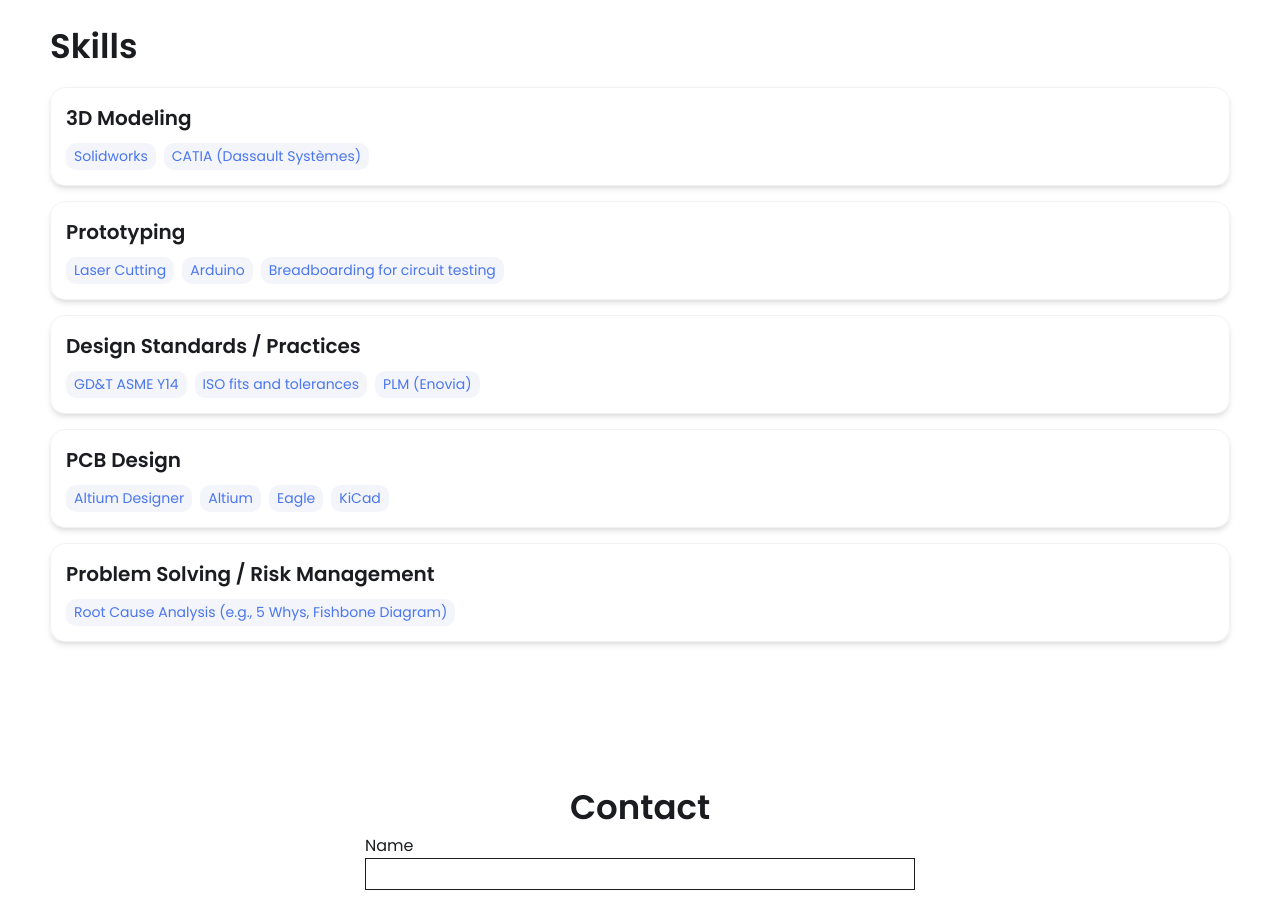
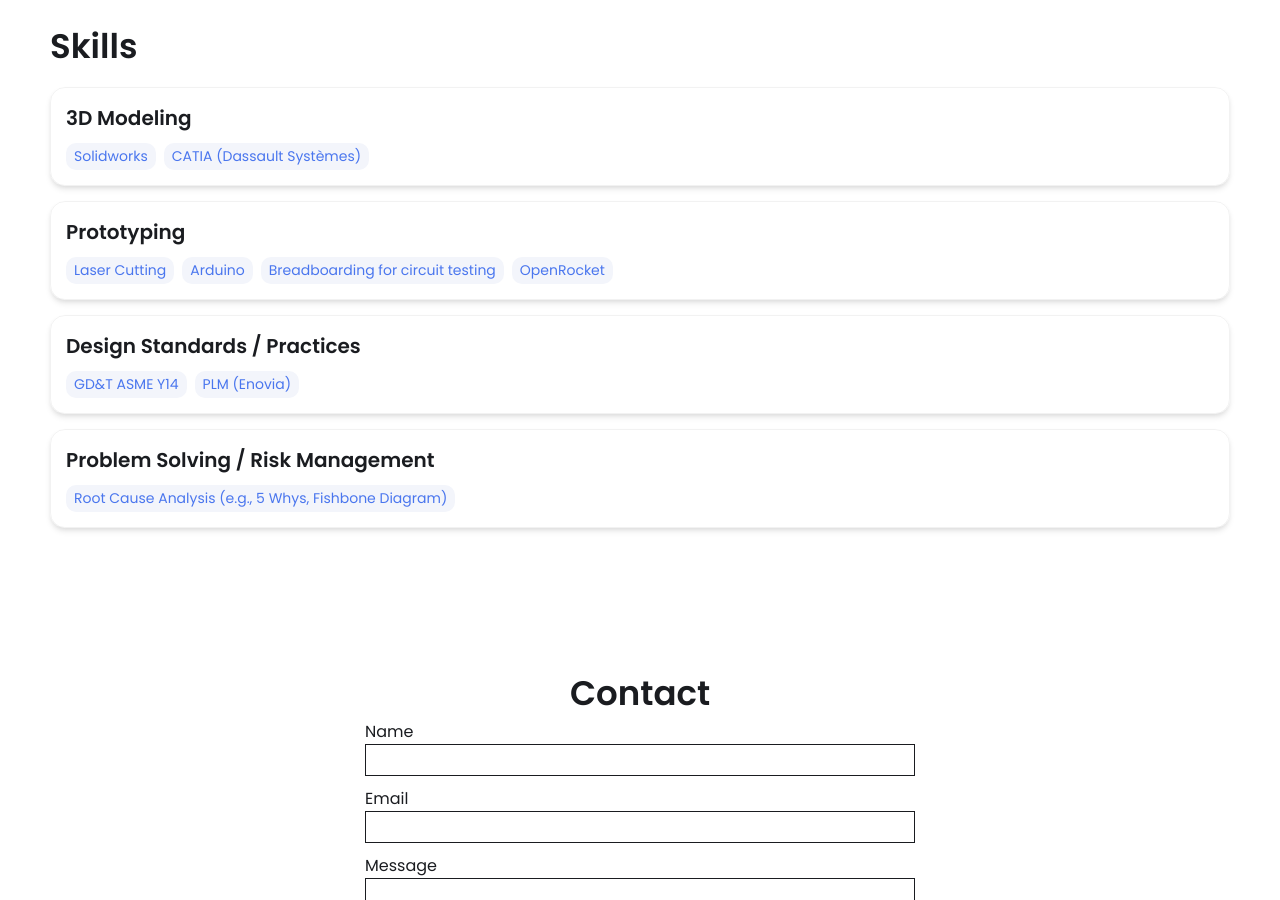
Before and after one commit to kaitklnguyen/kaitklnguyen.github.io, a Jekyll site: the page built from index.html, in a window 1280 px wide and 900 px high, scrolled down 1605 px. Built offline with Jekyll 4.4.1, drawn with Linux system fonts in a browser that asks for light colours.

Commit message:
Update _config.yml

```diff
--- a/_config.yml
+++ b/_config.yml
@@ -60,17 +60,11 @@ skills:
     - Laser Cutting
     - Arduino
     - Breadboarding for circuit testing
+    - OpenRocket
   - category: Design Standards / Practices
     tools:
     - GD&T ASME Y14
-    - ISO fits and tolerances
     - PLM (Enovia)
-  - category: PCB Design
-    tools:
-    - Altium Designer
-    - Altium
-    - Eagle
-    - KiCad
   - category: Problem Solving / Risk Management
     tools:
     - Root Cause Analysis (e.g., 5 Whys, Fishbone Diagram)
```
